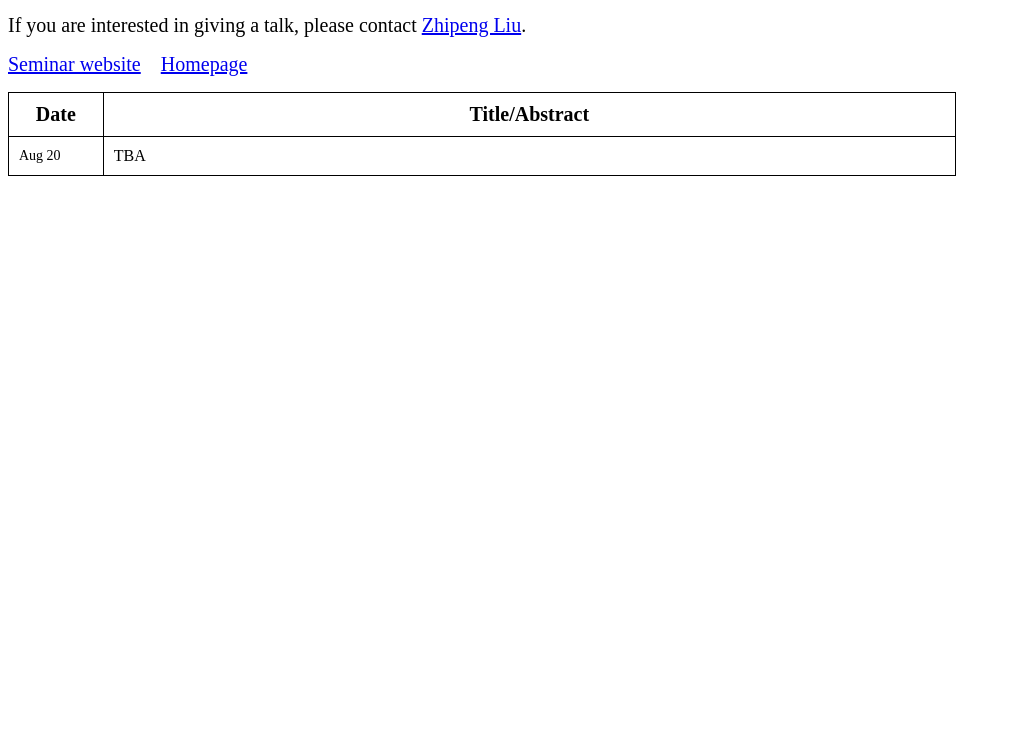
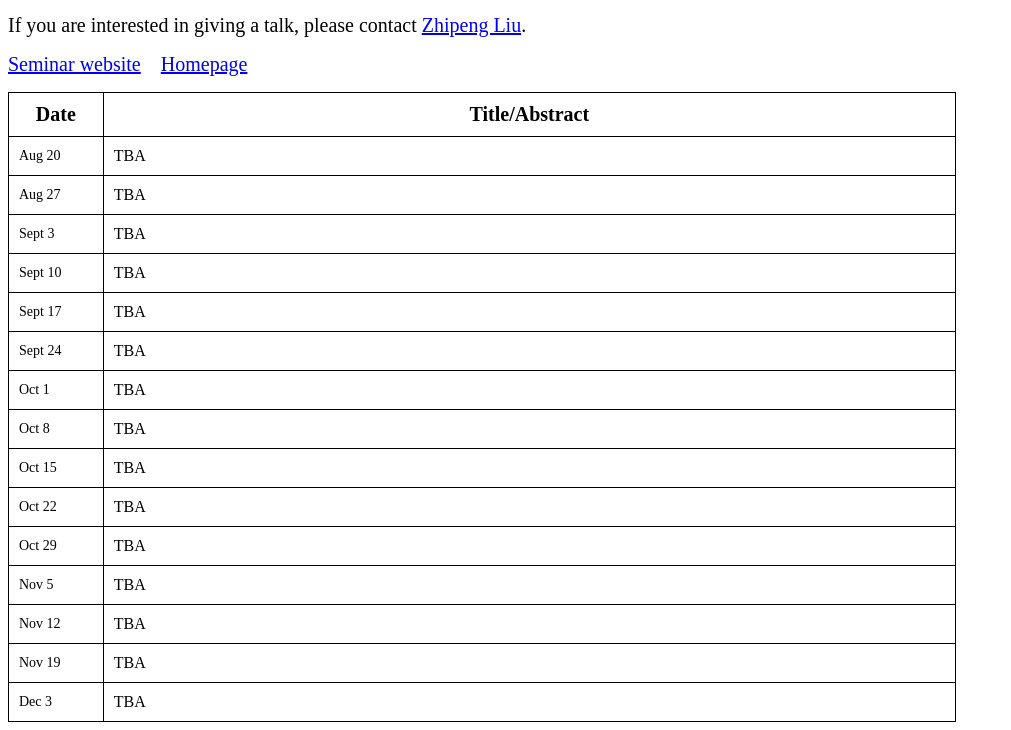
Before and after one commit to zhipengliumath/zhipengliumath.github.io, a plain HTML site: page seminar/2025Fall.html in a window 1280 px wide. Shown: the part 83-813 px from the top of the page, without its empty margins (0-1011 px from the left). Drawn offline with Linux system fonts and the light colour scheme.

Commit message:
Update 2025Fall.html

```diff
--- a/seminar/2025Fall.html
+++ b/seminar/2025Fall.html
@@ -33,7 +33,7 @@
         document.getElementById(otherDivId).className = 'hidden';
     }
 </script>
-<p><span style="font-size: 30px;">KU Probability and Statistics Seminar (Fall 2024)</span></p>
+<p><span style="font-size: 30px;">KU Probability and Statistics Seminar (Fall 2025)</span></p>
 
 <p><span style="font-size:20px;">The seminars are held at Snow 306 on Wednesdays 4pm-5pm. We may provide online seminars if the speaker prefers. </span></p>
 <p><span style="font-size:20px;">If you are interested in giving a talk, please contact <a href="https://zhipengliumath.github.io">Zhipeng Liu</a>.</span></p>
@@ -56,8 +56,118 @@
 			    TBA</p>
 			</td>
 </tr>
-
-
+		<tr>
+			<td style="width: 3px;"><span style="font-size:14px;">Aug 27
+			</td>
+			<td style="width: 20px;">
+			  <p>
+			    TBA</p>
+			</td>
+</tr>
+		<tr>
+			<td style="width: 3px;"><span style="font-size:14px;">Sept 3
+			</td>
+			<td style="width: 20px;">
+			  <p>
+			    TBA</p>
+			</td>
+</tr>
+				<tr>
+			<td style="width: 3px;"><span style="font-size:14px;">Sept 10
+			</td>
+			<td style="width: 20px;">
+			  <p>
+			    TBA</p>
+			</td>
+</tr>
+		<tr>
+			<td style="width: 3px;"><span style="font-size:14px;">Sept 17
+			</td>
+			<td style="width: 20px;">
+			  <p>
+			    TBA</p>
+			</td>
+</tr>
+				<tr>
+			<td style="width: 3px;"><span style="font-size:14px;">Sept 24
+			</td>
+			<td style="width: 20px;">
+			  <p>
+			    TBA</p>
+			</td>
+</tr>
+				<tr>
+			<td style="width: 3px;"><span style="font-size:14px;">Oct 1
+			</td>
+			<td style="width: 20px;">
+			  <p>
+			    TBA</p>
+			</td>
+</tr>
+						<tr>
+			<td style="width: 3px;"><span style="font-size:14px;">Oct 8
+			</td>
+			<td style="width: 20px;">
+			  <p>
+			    TBA</p>
+			</td>
+</tr>
+				<tr>
+			<td style="width: 3px;"><span style="font-size:14px;">Oct 15
+			</td>
+			<td style="width: 20px;">
+			  <p>
+			    TBA</p>
+			</td>
+</tr>
+						<tr>
+			<td style="width: 3px;"><span style="font-size:14px;">Oct 22
+			</td>
+			<td style="width: 20px;">
+			  <p>
+			    TBA</p>
+			</td>
+</tr>
+						<tr>
+			<td style="width: 3px;"><span style="font-size:14px;">Oct 29
+			</td>
+			<td style="width: 20px;">
+			  <p>
+			    TBA</p>
+			</td>
+</tr>
+						<tr>
+			<td style="width: 3px;"><span style="font-size:14px;">Nov 5
+			</td>
+			<td style="width: 20px;">
+			  <p>
+			    TBA</p>
+			</td>
+</tr>
+								<tr>
+			<td style="width: 3px;"><span style="font-size:14px;">Nov 12
+			</td>
+			<td style="width: 20px;">
+			  <p>
+			    TBA</p>
+			</td>
+</tr>
+								<tr>
+			<td style="width: 3px;"><span style="font-size:14px;">Nov 19
+			</td>
+			<td style="width: 20px;">
+			  <p>
+			    TBA</p>
+			</td>
+</tr>
+								<tr>
+			<td style="width: 3px;"><span style="font-size:14px;">Dec 3
+			</td>
+			<td style="width: 20px;">
+			  <p>
+			    TBA</p>
+			</td>
+</tr>
 	</tbody>
 </table>
 </body>
```
